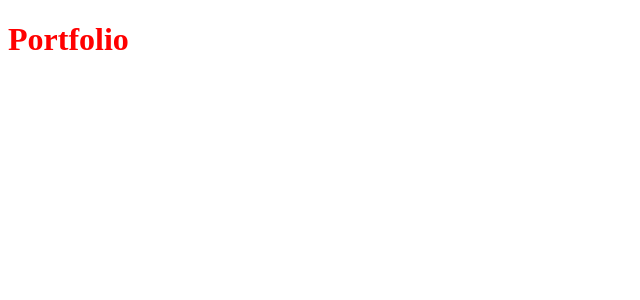
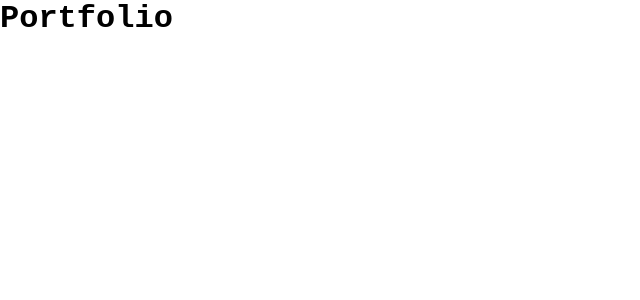
Before and after one commit to bisaio/portfolio-react-sass, a React app in the folder portfolio/: page / in a window 1280 px wide. Shown: the top 300 px of the page, without its empty margins (0-640 px from the left). Built offline with nearby package versions, Linux system fonts and the light colour scheme; the HTML template or start-up script is replaced by a standard one.

Commit message:
FEAT: config reset css do main.tsx

```diff
--- a/portfolio/src/App.tsx
+++ b/portfolio/src/App.tsx
@@ -1,6 +1,6 @@
 function App() {
   return (
-    <div className="App">
+    <div className="portfolio">
       <h1>Portfolio</h1>
     </div>
   )
--- a/portfolio/src/styles/main.sass
+++ b/portfolio/src/styles/main.sass
@@ -1,2 +1,7 @@
-h1
-    color: red
+@use 'variables'
+
+*
+    padding: 0
+    margin: 0
+    font-family: variables.$font-stack
+    box-sizing: border-box
--- a/portfolio/src/styles/variables.sass
+++ b/portfolio/src/styles/variables.sass
@@ -0,0 +1 @@
+$font-stack: "Courier New"
```
